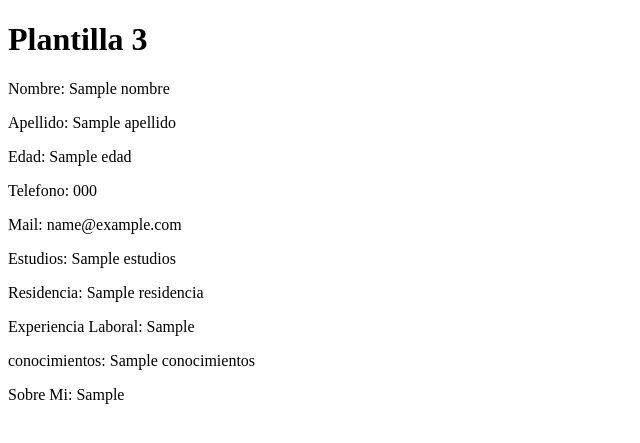
After one commit to Diego966-b/ClasesUtiles, a PHP site: template vista/plantillaCv/plantilla3.php in a window 1280 px wide. The commit adds this page. Shown: the top 443 px of the page, without its empty margins (0-640 px from the left). Run offline with PHP 8.4, Linux system fonts and the light colour scheme; the template is opened without the code that fills it: most values are stand-ins (such as "Sample title", 1, 10 or a date in 2020).

Commit message:
Diferencia de plantillas, acomodado y funcional

```diff
--- a/config.php
+++ b/config.php
@@ -2,7 +2,7 @@
 header('Content-Type: text/html; charset=utf-8');
 header ("Cache-Control: no-cache, must-revalidate ");
 
-$PROYECTO = 'ClasesUtiles';
+$PROYECTO = 'Web/ClasesUtiles';
 //variable que almacena el directorio del proyecto
 $ROOT = $_SERVER['DOCUMENT_ROOT']."/$PROYECTO/";
 $_SESSION['ROOT'] = $ROOT;
--- a/vista/mostrarCv.php
+++ b/vista/mostrarCv.php
@@ -11,6 +11,7 @@
     $expLaboral = $colDatos ["expLaboral"];
     $conocimientos = $colDatos ["conocimientos"];
     $sobreMi = $colDatos ["sobreMi"];
+    $tipoPlantilla= $colDatos["tipoPlantilla"];
 ?>
 <!DOCTYPE html>
 <html lang="en">
@@ -25,7 +26,7 @@
         <div class="col-6 p-3 mb-2 container-lg">
             <div class="container-xl">
                 <?php
-                    $curriculum = new Curriculum($nombre, $apellido, $edad, $telefono, $mail, $estudios, $residencia, $expLaboral, $conocimientos, $sobreMi);
+                    $curriculum = new Curriculum($nombre, $apellido, $edad, $telefono, $mail, $estudios, $residencia, $expLaboral, $conocimientos, $sobreMi,$tipoPlantilla);
                     $nombrePdf = $curriculum -> generarCv();
                 ?>
                 <embed src="<?php echo "archivos/".$nombrePdf; ?> #toolbar=0&navpanes=0&scrollbar=0" type="application/pdf" width="100%" height="600px"/>
--- /dev/null
+++ b/vista/plantillaCv/plantilla3.php
@@ -0,0 +1,28 @@
+<!DOCTYPE html>
+<html lang="en">
+<head>
+    <meta charset="UTF-8">
+    <meta name="viewport" content="width=device-width, initial-scale=1.0">
+    <title>Document</title>
+    <style>
+        /* { color:red; } */
+    </style>
+</head>
+<body>
+    <div class="fw-bold">
+        <h1>
+            Plantilla 3
+        </h1>
+        <p class="text-danger"> Nombre: <?php echo $nombre; ?></p>
+        <p class="text-danger"> Apellido: <?php echo $apellido; ?></p>
+        <p class="text-danger"> Edad: <?php echo $edad; ?></p>
+        <p class="text-danger"> Telefono: <?php echo $telefono; ?></p>
+        <p class="text-danger"> Mail: <?php echo $mail; ?></p>
+        <p class="text-danger"> Estudios: <?php echo $estudios; ?></p>
+        <p class="text-danger"> Residencia: <?php echo $residencia; ?></p>
+        <p class="text-danger"> Experiencia Laboral: <?php echo $expLaboral; ?></p>
+        <p class="text-danger"> conocimientos: <?php echo $conocimientos; ?></p>
+        <p class="text-danger"> Sobre Mi: <?php echo $sobreMi; ?></p>
+    </div>
+</body>
+</html>
```
Also changed, not shown: control/Curriculum.php (+35 -5 lines), vista/plantillaCv/plantilla2.php (added, +26 -0 lines), 1 other file.
